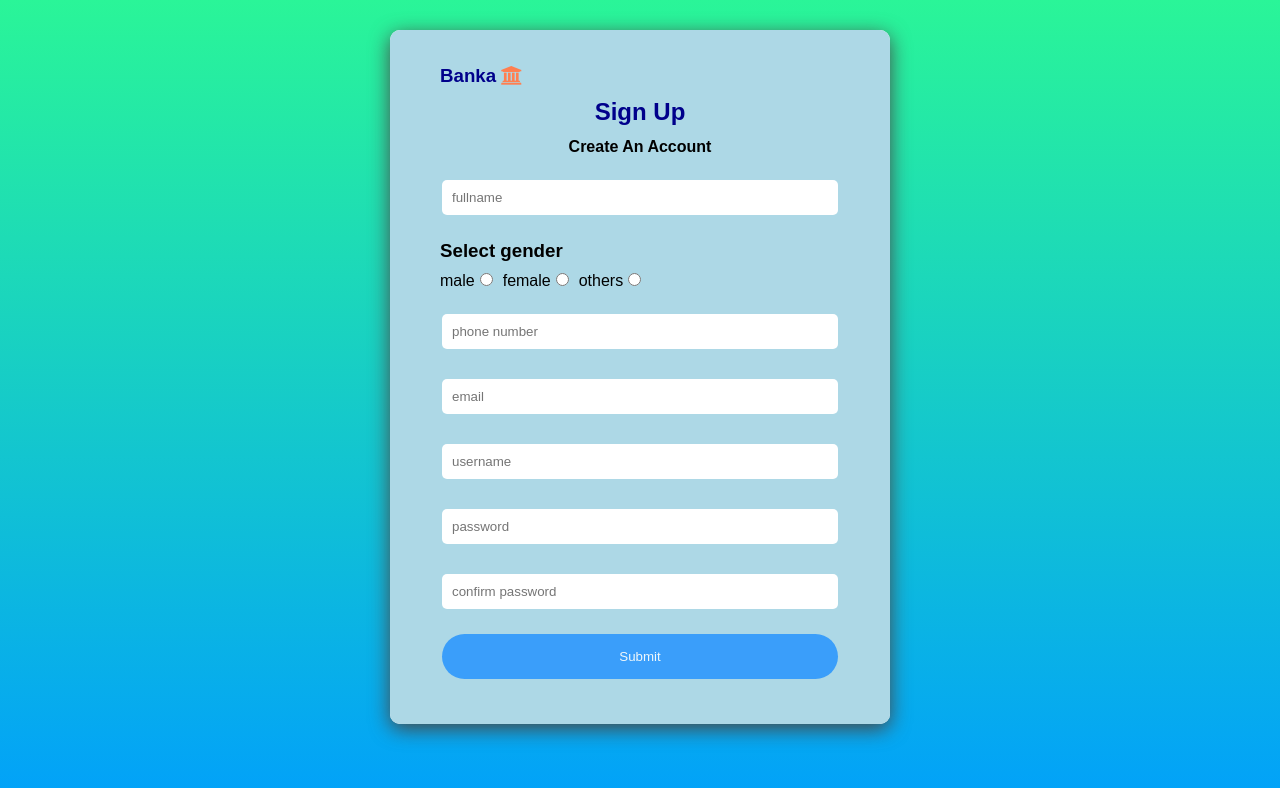
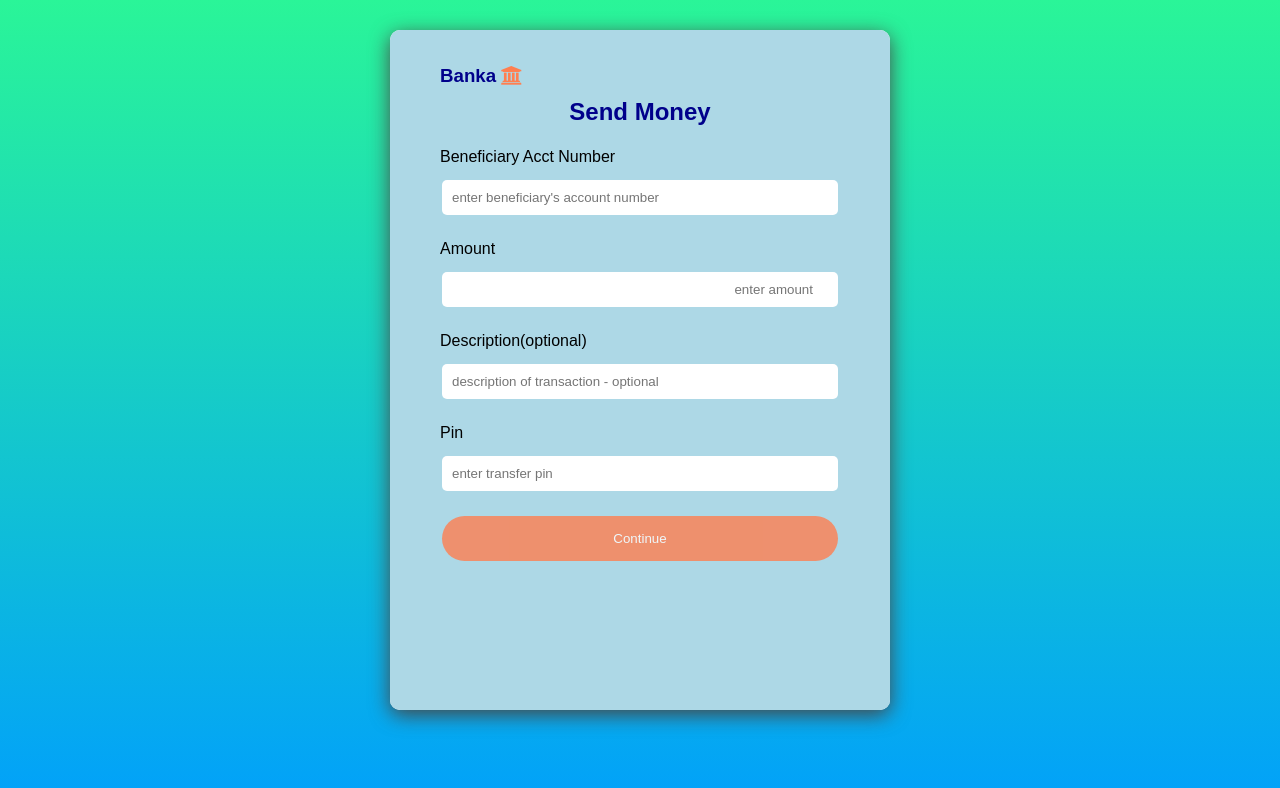
Before and after one commit to smartpro1/banka-ui, a React (Create React App) app in the folder banka-ui/: page /forgot-password in a window 1280 px wide. Shown: the top 788 px of the page. Built offline with nearby package versions, Linux system fonts and the light colour scheme.

Commit message:
transfer fund and forgot password ui

```diff
--- a/banka-ui/src/App.js
+++ b/banka-ui/src/App.js
@@ -3,14 +3,18 @@ import "./App.css";
 
 import Login from "./components/Login/Login";
 import Signup from "./components/Signup/Signup";
+import ForgotPassword from "./components/ForgotPassword/ForgotPassword";
+import TransferFund from "./components/TransferFund/TransferFund";
+
 function App() {
   return (
     <div className="App">
       {
-        // <Login />
+        //<Login />
+        //<Signup />
+        //<ForgotPassword />
       }
-
-      <Signup />
+      <TransferFund />
     </div>
   );
 }
--- /dev/null
+++ b/banka-ui/src/components/ForgotPassword/ForgotPassword.css
@@ -0,0 +1,3 @@
+#signup-h2.fgt-password {
+  margin-top: 4rem;
+}
--- /dev/null
+++ b/banka-ui/src/components/ForgotPassword/ForgotPassword.js
@@ -0,0 +1,37 @@
+import React, { Component } from "react";
+
+import "./ForgotPassword.css";
+class ForgotPassword extends Component {
+  render() {
+    return (
+      <div className="signup">
+        <div className="signup-logo">
+          <h3>
+            <a href="/">
+              Banka&nbsp;
+              <i className="fa fa-university logo-icon" aria-hidden="true"></i>
+            </a>
+          </h3>
+        </div>
+        <h2 id="signup-h2" className="fgt-password">
+          Reset Password
+        </h2>
+        <form className="">
+          <div className="signup-container">
+            <input
+              className="signup-input"
+              type="email"
+              placeholder="enter your valid email to reset password"
+              required
+            />
+          </div>
+          <button type="submit" className="register-btn">
+            Submit
+          </button>
+        </form>
+      </div>
+    );
+  }
+}
+
+export default ForgotPassword;
--- a/banka-ui/src/components/Login/Login.css
+++ b/banka-ui/src/components/Login/Login.css
@@ -128,4 +128,6 @@
   box-sizing: border-box;
   cursor: pointer;
   color: #fff;
+  border-top-right-radius: 0.5rem;
+  border-bottom-right-radius: 0.5rem;
 }
--- a/banka-ui/src/components/Login/Login.js
+++ b/banka-ui/src/components/Login/Login.js
@@ -87,7 +87,7 @@ class Login extends Component {
             <a href="/reset-password">
               <i className="fa fa-history" aria-hidden="true">
                 {" "}
-                &nbsp; reset password
+                &nbsp; forgot password?
               </i>
             </a>
           </div>
--- a/banka-ui/src/components/Signup/Signup.css
+++ b/banka-ui/src/components/Signup/Signup.css
@@ -1,4 +1,5 @@
-.signup {
+.signup,
+.transfer-fund {
   padding: 3rem;
   text-align: center;
   background: #add8e6;
@@ -27,7 +28,8 @@
   margin-top: 1rem;
 }
 
-.signup-input {
+.signup-input,
+.transfer-label + input {
   width: 90%;
   padding: 1rem;
   margin: 1rem 0;
@@ -48,7 +50,8 @@
   margin-right: 1rem;
 }
 
-.register-btn {
+.register-btn,
+.transfer-btn {
   width: 90%;
   padding: 15px 0;
   border-radius: 100px;
--- /dev/null
+++ b/banka-ui/src/components/TransferFund/TransferFund.css
@@ -0,0 +1,22 @@
+.transfer-label {
+  display: block;
+}
+
+#transfer-btn {
+  background: coral;
+  opacity: 0.8;
+}
+
+#transfer-btn:hover {
+  opacity: 1;
+}
+
+.transfer-label.extra {
+  text-align: left;
+  margin-left: 2rem;
+  margin-top: 1rem;
+}
+
+#amount {
+  text-align: right;
+}
--- /dev/null
+++ b/banka-ui/src/components/TransferFund/TransferFund.js
@@ -0,0 +1,71 @@
+import React, { Component } from "react";
+
+import "./TransferFund.css";
+class TransferFund extends Component {
+  render() {
+    return (
+      <div className="transfer-fund">
+        <form className="transfer-form">
+          <div className="signup-logo">
+            <h3>
+              <a href="/">
+                Banka&nbsp;
+                <i
+                  className="fa fa-university logo-icon"
+                  aria-hidden="true"
+                ></i>
+              </a>
+            </h3>
+          </div>
+          <h2 id="signup-h2">Send Money</h2>
+          <div className="form-group">
+            <label htmlFor="benfAcctNum" className="transfer-label extra">
+              Beneficiary Acct Number
+            </label>
+            <input
+              type="text"
+              id="benfAcctNum"
+              minLength="10"
+              maxLength="10"
+              placeholder="enter beneficiary's account number"
+            />
+            <label htmlFor="amount" className="transfer-label extra">
+              Amount
+            </label>
+            <input
+              type="number"
+              id="amount"
+              placeholder="enter amount"
+              min="50"
+              max="1000000"
+              step="1000"
+            />
+            <label htmlFor="description" className="transfer-label extra">
+              Description(optional)
+            </label>
+            <input
+              type="text"
+              id="description"
+              placeholder="description of transaction - optional"
+            />
+            <label htmlFor="pin" className="transfer-label extra">
+              Pin{" "}
+            </label>
+            <input
+              type="password"
+              id="pin"
+              minLength="4"
+              maxLength="4"
+              placeholder="enter transfer pin"
+            />
+          </div>
+          <button type="submit" className="transfer-btn" id="transfer-btn">
+            Continue
+          </button>
+        </form>
+      </div>
+    );
+  }
+}
+
+export default TransferFund;
```
